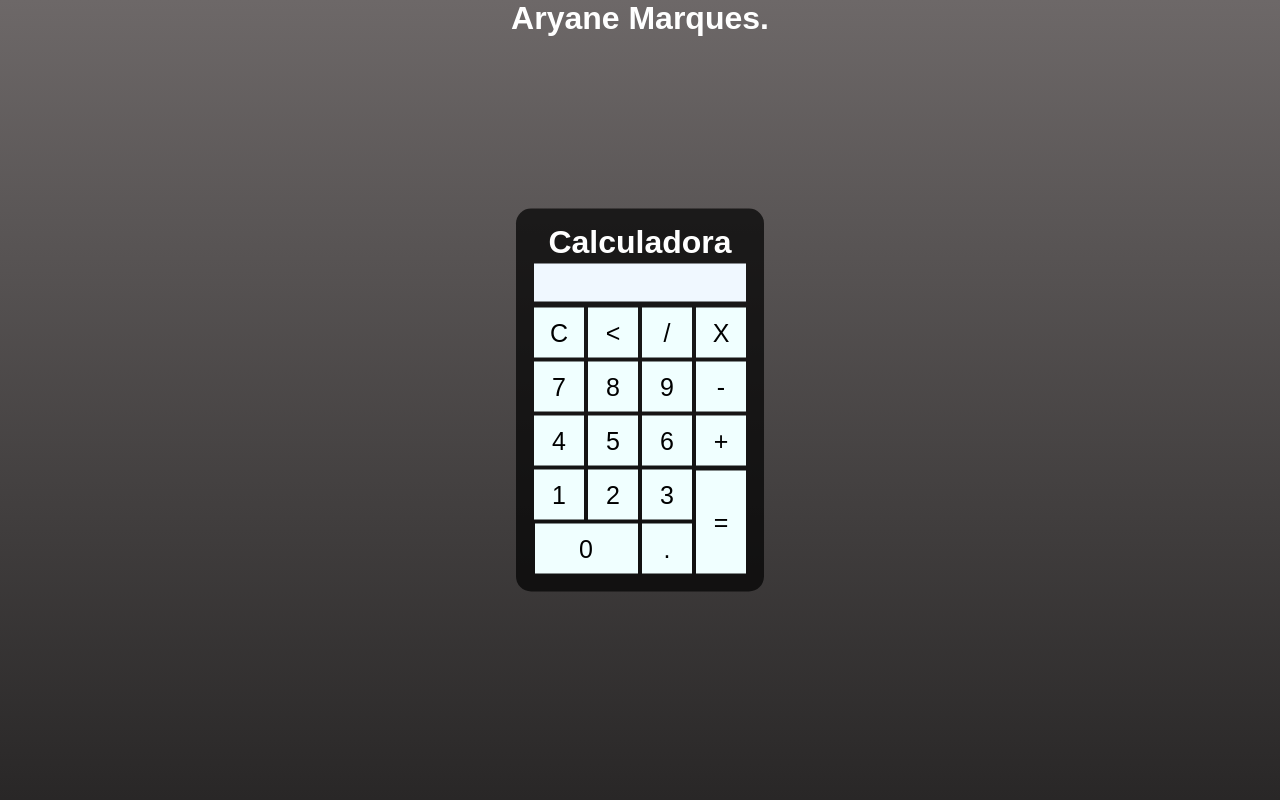
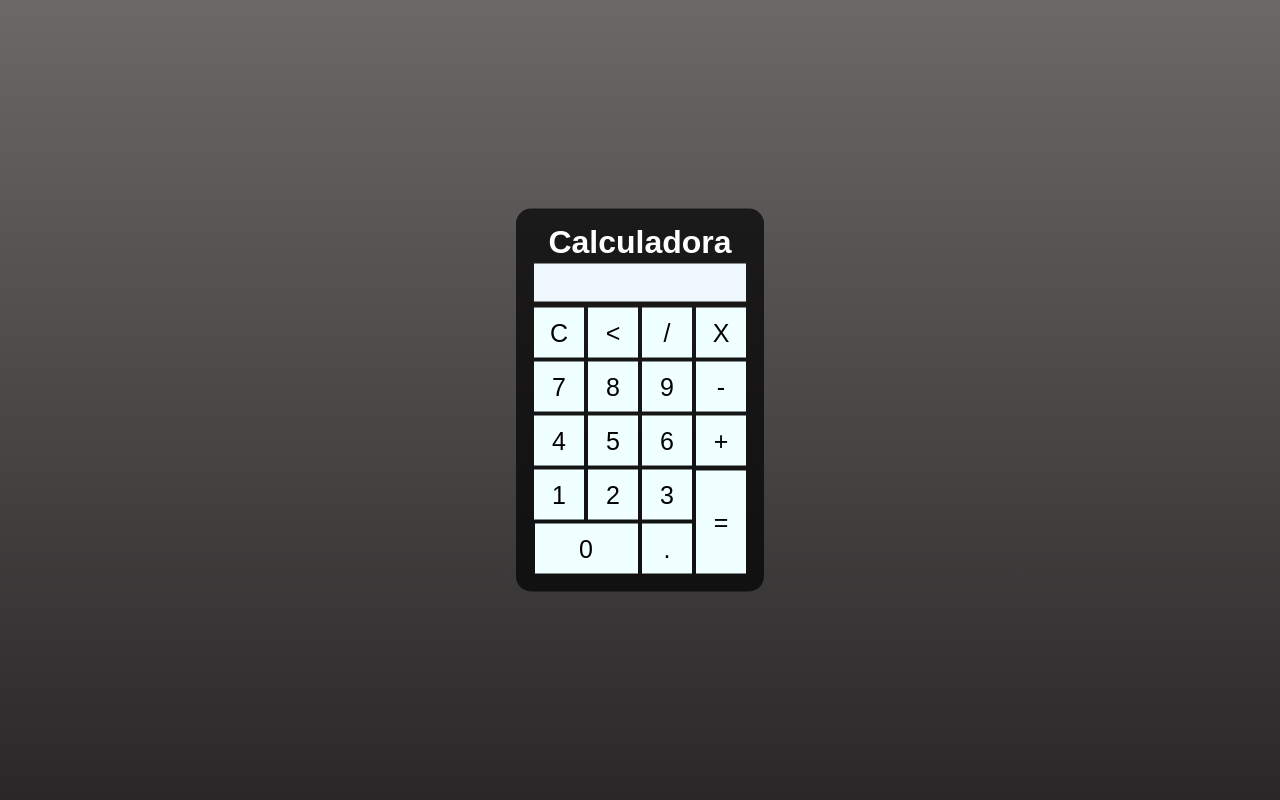
Before and after one commit to overrgron/calculadorasimples, a plain HTML site: page index.html in a window 1280 px wide. Shown: the top 800 px of the page. Drawn offline with Linux system fonts and the light colour scheme.

Commit message:
Update index.html

```diff
--- a/index.html
+++ b/index.html
@@ -7,7 +7,6 @@
 </head>
 <body>
     <div class="fundo">
-        <h1>Aryane Marques.</h1>
         <div class="calculadora">
             <H1>Calculadora</H1>
             <p id="resultado"></p>
```
